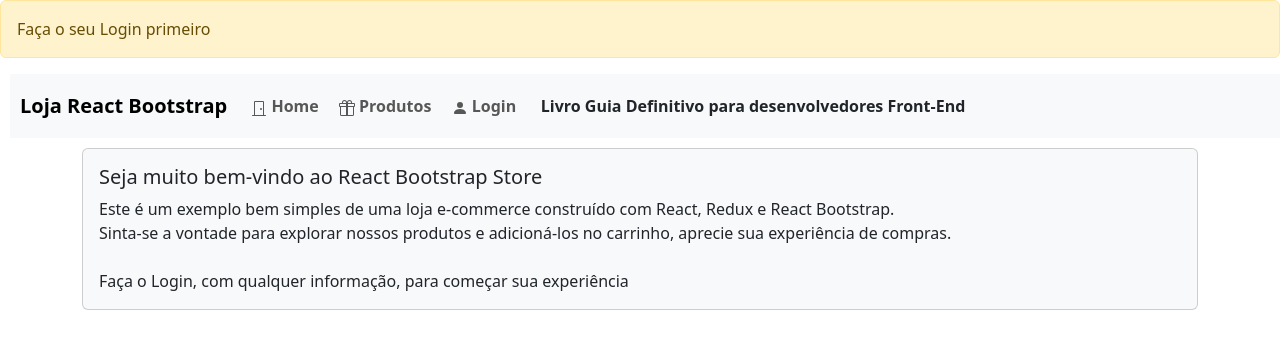
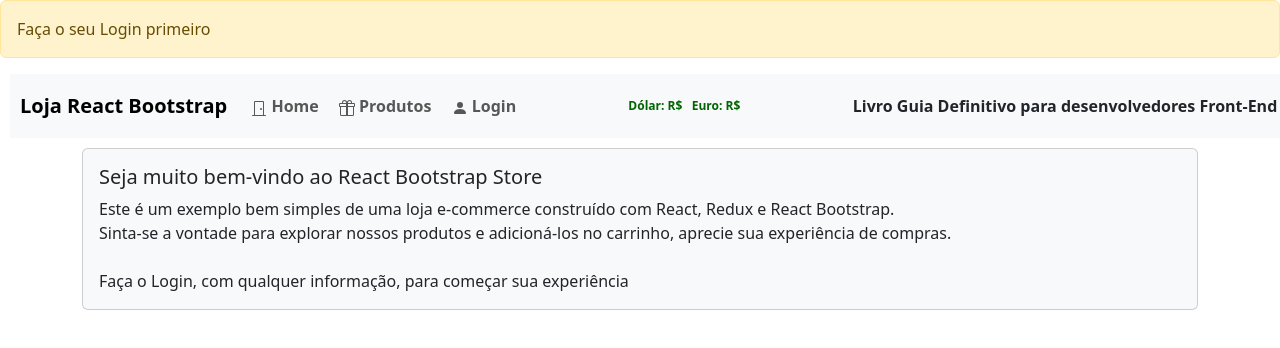
Before and after one commit to kadusjc/react-e-commerce, a React (Create React App) app: page / in a window 1280 px wide. Shown: the top 348 px of the page. Built offline with nearby package versions, Linux system fonts and the light colour scheme; no server answers.

Commit message:
Finalizado ate o axios e corrigidos todos bugs

```diff
--- a/package.json
+++ b/package.json
@@ -7,6 +7,7 @@
     "@testing-library/jest-dom": "^5.16.5",
     "@testing-library/react": "^13.4.0",
     "@testing-library/user-event": "^13.5.0",
+    "axios": "^1.4.0",
     "bootstrap": "^5.3.0",
     "lodash": "^4.17.21",
     "moment": "^2.29.4",
--- a/src/App.js
+++ b/src/App.js
@@ -1,4 +1,4 @@
-import React from 'react';
+import React, { useEffect, useState } from 'react';
 import { BrowserRouter as Router, Route, Routes } from 'react-router-dom';
 import { Alert } from 'react-bootstrap';
 
@@ -13,11 +13,19 @@
 import { useSelector, useDispatch } from 'react-redux';
 import { setUser } from './redux/actions/userActions';
 import UserProfile from './containers/UserProfile';
+import QuotationApi from './service/quotation-api';
 
 const App = () => {
 
+  const [quotation, setQuotation] = useState();
   const user = useSelector((state) => state.user.user);
   const dispatch = useDispatch();
+
+  useEffect(() => {
+    QuotationApi.get("/")
+      .then((response) => setQuotation(response.data))
+      .catch((err) => { console.error("Ocorreu um erro ao consumir a API de cotação de moedas: " + err) })
+  }, []);
 
   const doLogin = (data) => {
     dispatch(setUser(data))
@@ -37,7 +45,7 @@
           Faça o seu Login primeiro
         </Alert>
        }
-        <Navbar userData={{ ...user}}/>
+        <Navbar userData={{ ...user}} quotation={{...quotation}}/>
         <div className="container">
           <div className="row">
             <div>
--- a/src/components/Navbar.js
+++ b/src/components/Navbar.js
@@ -6,7 +6,7 @@
 
 import '../styles/NavBar.css'
 
-const NavBar = ({ userData }) => {
+const NavBar = ({ userData, quotation }) => {
   return (
     <Navbar bg="light" expand="lg" align="center">
       <Navbar.Brand as={Link} to="/">Loja React Bootstrap</Navbar.Brand>
@@ -19,6 +19,7 @@
           <Nav.Link as={Link} to="/login"><PersonFill/>&nbsp;Login&nbsp;</Nav.Link>
           { userData && userData.name && <Nav.Link as={Link} to="/userProfile"><FileLock2Fill/>&nbsp;Perfil do Usuário &nbsp;</Nav.Link> }
         </Nav>
+        <span className="currency"><strong>Dólar: </strong> R$ { quotation && quotation.USDBRL && quotation.USDBRL.high }  &nbsp; <strong>Euro:</strong> R$ { quotation && quotation.EURBRL && quotation.EURBRL.high }</span>
         &nbsp;&nbsp;&nbsp;  <strong>Livro Guia Definitivo para desenvolvedores Front-End</strong>
       </Navbar.Collapse>
 
--- /dev/null
+++ b/src/service/quotation-api.js
@@ -0,0 +1,7 @@
+import axios from "axios";
+
+const QuotationApi = axios.create({
+  baseURL: "https://economia.awesomeapi.com.br/last/USD-BRL,EUR-BRL",
+});
+
+export default QuotationApi;
--- a/src/styles/NavBar.css
+++ b/src/styles/NavBar.css
@@ -6,3 +6,10 @@
     width: 100%;
     align-items: center;
   }
+
+  .currency {
+    font-size: 12px;
+    color: darkgreen;
+    padding-left: 100px;
+    padding-right: 100px;
+  }
```
Also changed, not shown: 1 other file (tests, documents, lock files or other folders).
